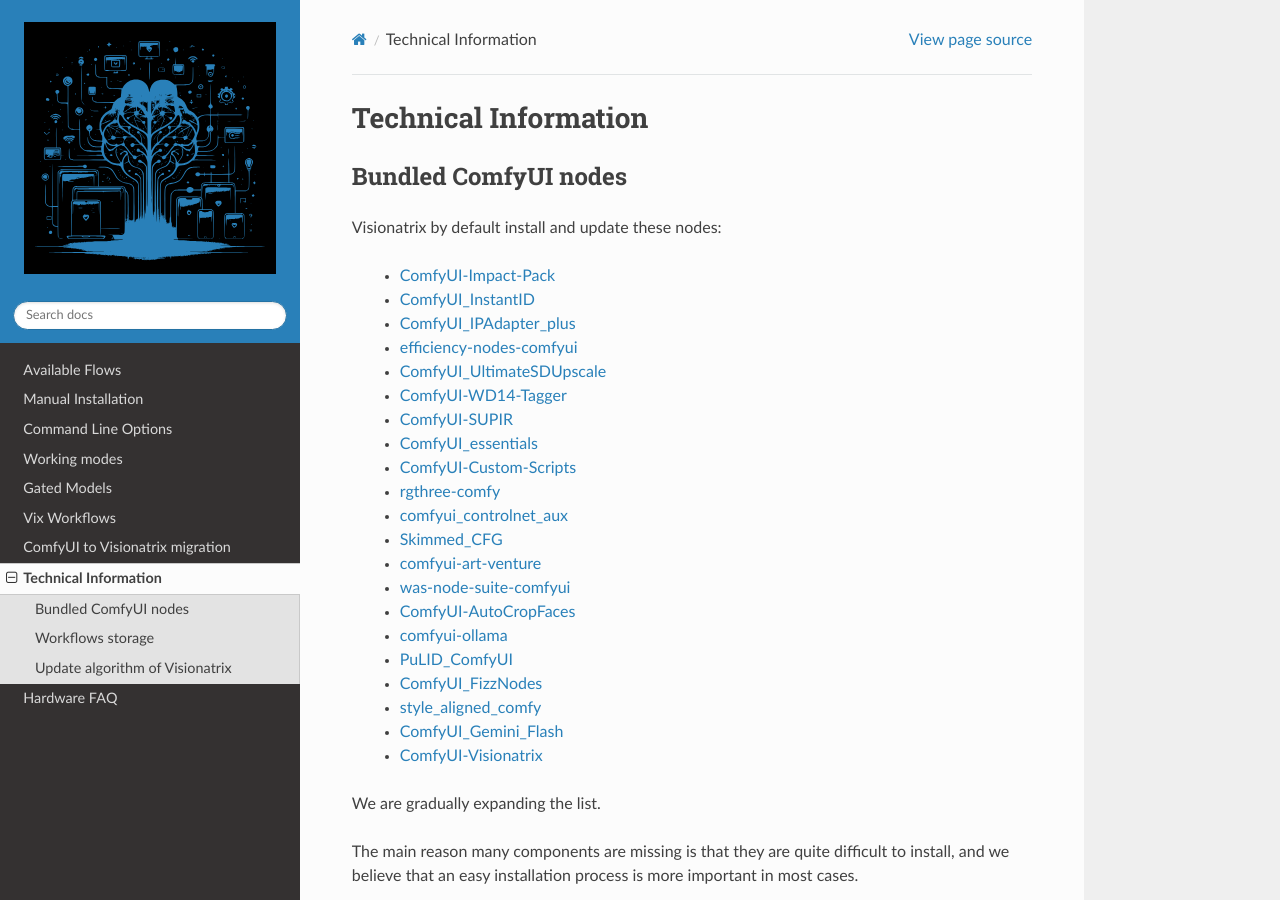
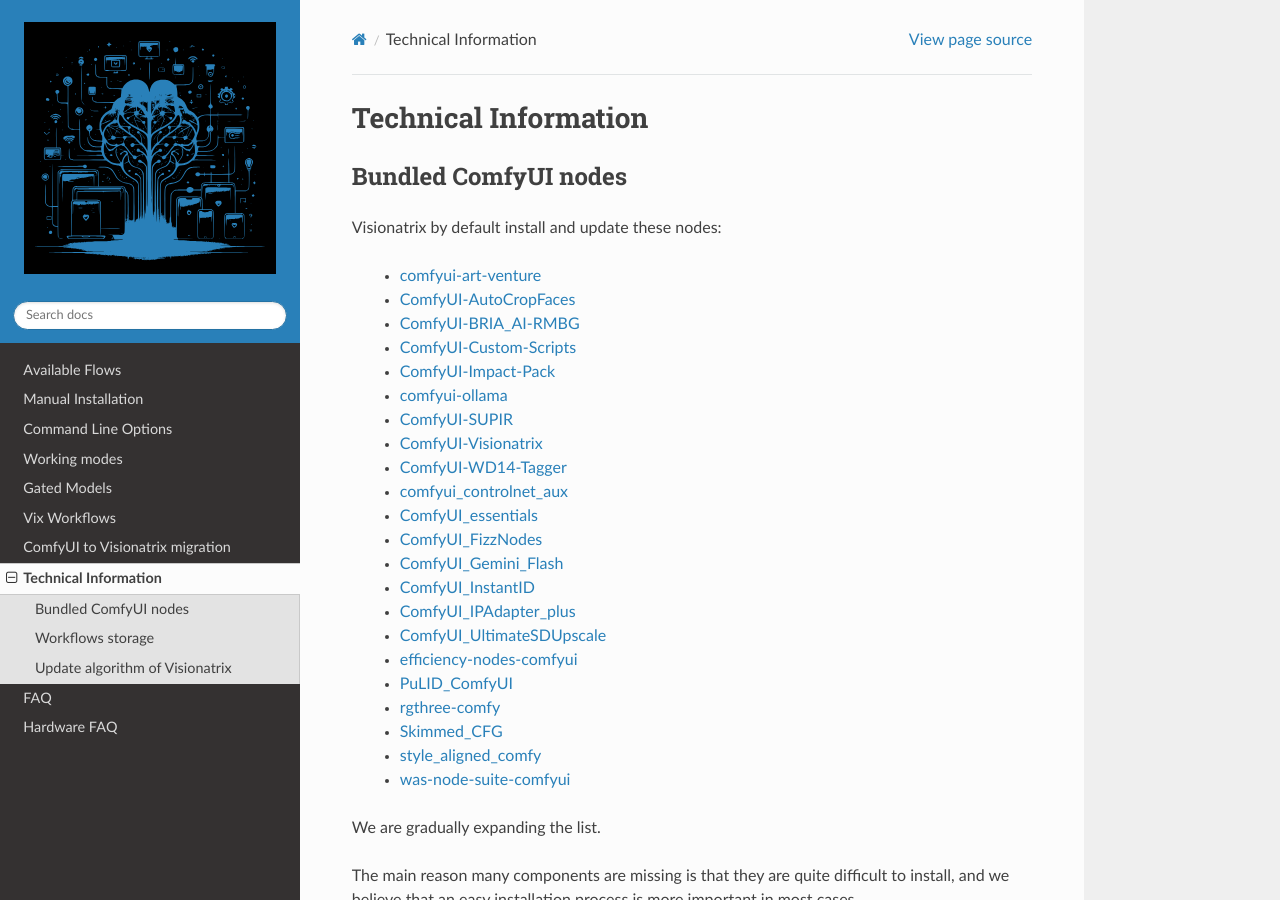
Before and after one commit to Visionatrix/VixFlowsDocs, a Sphinx documentation site: the page built from docs/TechnicalInformation.rst, in a window 1280 px wide and 900 px high. Built offline with Sphinx 7.4.7 and the Read the Docs theme 2.0.0, drawn with Linux system fonts in a browser that asks for light colours; the version number could not be read and is left out.

Commit message:
slightly refreshed docs
Signed-off-by: Alexander Piskun <bigcat88@icloud.com>

```diff
--- a/docs/ComfyUI2VixMigration.rst
+++ b/docs/ComfyUI2VixMigration.rst
@@ -79,7 +79,7 @@
 3. Map the models for automatic download
 ^^^^^^^^^^^^^^^^^^^^^^^^^^^^^^^^^^^^^^^^
 
-Visionatrix simiplifies and automates the process of downloading the models.
+Visionatrix simplifies and automates the process of downloading the models.
 As the third step of the migration, you need to map the models that are used in your workflow (see :ref:`models-mapping`).
 
 
--- a/docs/CommandLineOptions.rst
+++ b/docs/CommandLineOptions.rst
@@ -90,9 +90,9 @@
 
 .. code-block:: shell
 
-    python3 -m visionatrix install-flow --directory path_to_folder
+    python3 -m visionatrix install-flow --file path_to_json
 
-Folder should contain ``flow.json`` and ``flow_comfy.json``
+File should contain ComfyUI workflow with the `metadata <https://visionatrix.github.io/VixFlowsDocs/VixWorkflows.html#vix-workflow-overview>`_ needed for Visionatrix.
 
 .. code-block:: shell
 
--- /dev/null
+++ b/docs/FAQ.rst
@@ -0,0 +1,4 @@
+FAQ
+===
+
+*Frequently asked question will be here*
--- a/docs/TechnicalInformation.rst
+++ b/docs/TechnicalInformation.rst
@@ -6,27 +6,28 @@
 
 Visionatrix by default install and update these nodes:
 
+ * `comfyui-art-venture <https://github.com/Visionatrix/comfyui-art-venture>`_
+ * `ComfyUI-AutoCropFaces <https://github.com/Visionatrix/ComfyUI-AutoCropFaces>`_
+ * `ComfyUI-BRIA_AI-RMBG <https://github.com/Visionatrix/ComfyUI-BRIA_AI-RMBG>`_
+ * `ComfyUI-Custom-Scripts <https://github.com/Visionatrix/ComfyUI-Custom-Scripts>`_
  * `ComfyUI-Impact-Pack <https://github.com/Visionatrix/ComfyUI-Impact-Pack>`_
+ * `comfyui-ollama <https://github.com/Visionatrix/comfyui-ollama>`_
+ * `ComfyUI-SUPIR <https://github.com/Visionatrix/ComfyUI-SUPIR>`_
+ * `ComfyUI-Visionatrix <https://github.com/Visionatrix/ComfyUI-Visionatrix>`_
+ * `ComfyUI-WD14-Tagger <https://github.com/Visionatrix/ComfyUI-WD14-Tagger>`_
+ * `comfyui_controlnet_aux <https://github.com/Visionatrix/comfyui_controlnet_aux>`_
+ * `ComfyUI_essentials <https://github.com/Visionatrix/ComfyUI_essentials>`_
+ * `ComfyUI_FizzNodes <https://github.com/Visionatrix/ComfyUI_FizzNodes>`_
+ * `ComfyUI_Gemini_Flash <https://github.com/Visionatrix/ComfyUI_Gemini_Flash>`_
  * `ComfyUI_InstantID <https://github.com/Visionatrix/ComfyUI_InstantID>`_
  * `ComfyUI_IPAdapter_plus <https://github.com/Visionatrix/ComfyUI_IPAdapter_plus>`_
+ * `ComfyUI_UltimateSDUpscale <https://github.com/Visionatrix/ComfyUI_UltimateSDUpscale>`_
  * `efficiency-nodes-comfyui <https://github.com/Visionatrix/efficiency-nodes-comfyui>`_
- * `ComfyUI_UltimateSDUpscale <https://github.com/Visionatrix/ComfyUI_UltimateSDUpscale>`_
- * `ComfyUI-WD14-Tagger <https://github.com/Visionatrix/ComfyUI-WD14-Tagger>`_
- * `ComfyUI-SUPIR <https://github.com/Visionatrix/ComfyUI-SUPIR>`_
- * `ComfyUI_essentials <https://github.com/Visionatrix/ComfyUI_essentials>`_
- * `ComfyUI-Custom-Scripts <https://github.com/Visionatrix/ComfyUI-Custom-Scripts>`_
+ * `PuLID_ComfyUI <https://github.com/Visionatrix/PuLID_ComfyUI>`_
  * `rgthree-comfy <https://github.com/Visionatrix/rgthree-comfy>`_
- * `comfyui_controlnet_aux <https://github.com/Visionatrix/comfyui_controlnet_aux>`_
  * `Skimmed_CFG <https://github.com/Visionatrix/Skimmed_CFG>`_
- * `comfyui-art-venture <https://github.com/Visionatrix/comfyui-art-venture>`_
+ * `style_aligned_comfy <https://github.com/Visionatrix/style_aligned_comfy>`_
  * `was-node-suite-comfyui <https://github.com/Visionatrix/was-node-suite-comfyui>`_
- * `ComfyUI-AutoCropFaces <https://github.com/Visionatrix/ComfyUI-AutoCropFaces>`_
- * `comfyui-ollama <https://github.com/Visionatrix/comfyui-ollama>`_
- * `PuLID_ComfyUI <https://github.com/Visionatrix/PuLID_ComfyUI>`_
- * `ComfyUI_FizzNodes <https://github.com/Visionatrix/ComfyUI_FizzNodes>`_
- * `style_aligned_comfy <https://github.com/Visionatrix/style_aligned_comfy>`_
- * `ComfyUI_Gemini_Flash <https://github.com/Visionatrix/ComfyUI_Gemini_Flash>`_
- * `ComfyUI-Visionatrix <https://github.com/Visionatrix/ComfyUI-Visionatrix>`_
 
 We are gradually expanding the list.
 
--- a/docs/index.rst
+++ b/docs/index.rst
@@ -14,6 +14,7 @@
     VixWorkflows.rst
     ComfyUI2VixMigration.rst
     TechnicalInformation.rst
+    FAQ.rst
     HardwareFAQ.rst
 
 
```
Also changed, not shown: README.md (+2 -0 lines), screenshots/logo.png (added).
